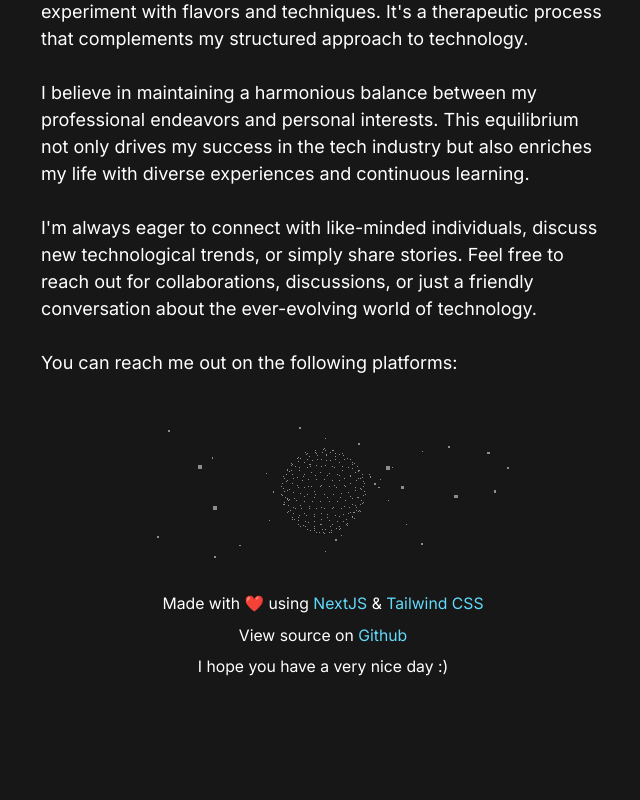
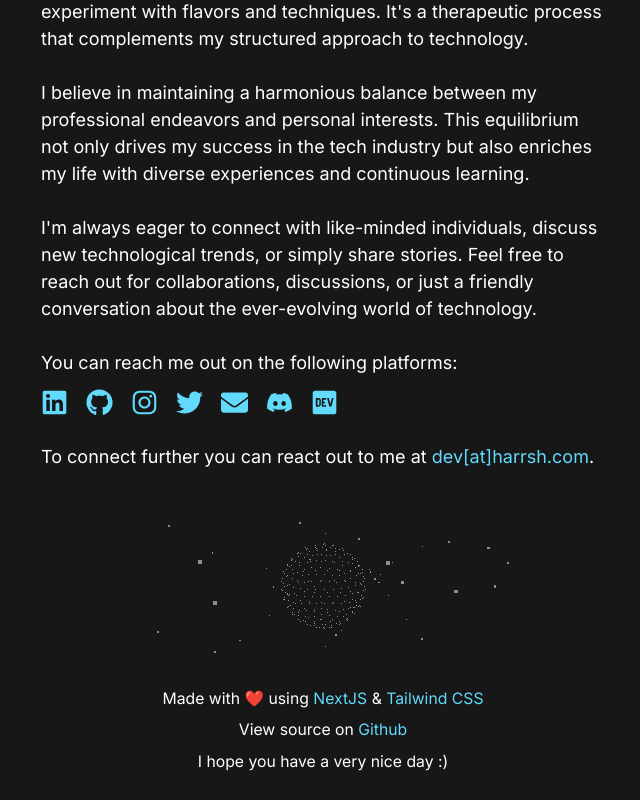
Before and after one commit to harrsh-in/professional-portfolio, a Next.js app: page /about in a window 1280 px wide. Shown: the part 628-1428 px from the top of the page, without its empty margins (317-957 px from the left). Before the commit the page ends 1334 px from the top, so only its background shows below. Built offline with nearby package versions, Linux system fonts and the light colour scheme.

Commit message:
Added social media list

```diff
--- a/package.json
+++ b/package.json
@@ -18,6 +18,7 @@
         "nextjs-toploader": "^1.6.4",
         "react": "^18",
         "react-dom": "^18",
+        "react-icons": "^4.12.0",
         "three": "^0.159.0"
     },
     "devDependencies": {
--- /dev/null
+++ b/src/app/about/IconLinks.ts
@@ -0,0 +1,49 @@
+import {
+    FaDev,
+    FaDiscord,
+    FaEnvelope,
+    FaGithub,
+    FaInstagram,
+    FaLinkedin,
+    FaTwitter,
+} from "react-icons/fa";
+
+const IconLinks = [
+    {
+        link: "https://www.linkedin.com/in/harrsh-in",
+        title: "Harrsh Patel's LinkedIn",
+        icon: FaLinkedin,
+    },
+    {
+        link: "https://github.com/harrsh-in",
+        title: "Harrsh Patel's GitHub",
+        icon: FaGithub,
+    },
+    {
+        link: "https://instagram.com/harrsh-in",
+        title: "Harrsh Patel's Instagram",
+        icon: FaInstagram,
+    },
+    {
+        link: "https://twitter.com/harrsh_in",
+        title: "Harrsh Patel's Twitter",
+        icon: FaTwitter,
+    },
+    {
+        link: "mailto:dev@harrsh.com",
+        title: "Send email to Harrsh Patel",
+        icon: FaEnvelope,
+    },
+    {
+        link: "https://discordapp.com/users/harrsh_in",
+        title: "Join Harrsh Patel on Discord",
+        icon: FaDiscord,
+    },
+    {
+        link: "https://dev.to/harrsh",
+        title: "Harrsh Patel's Dev.to blog",
+        icon: FaDev,
+    },
+];
+
+export default IconLinks;
--- /dev/null
+++ b/src/app/about/SocialMedia.tsx
@@ -0,0 +1,29 @@
+import React from "react";
+
+import Link from "next/link";
+
+import IconLinks from "./IconLinks";
+
+const SocialMedia = () => {
+    return (
+        <div className="mb-3 flex items-center gap-4">
+            {IconLinks.map((icon, index) => {
+                return (
+                    <Link
+                        key={index}
+                        href={icon.link}
+                        title={icon.title}
+                        target="_blank"
+                        rel="noopener noreferrer"
+                    >
+                        <span className="highlight text-2xl">
+                            <icon.icon />
+                        </span>
+                    </Link>
+                );
+            })}
+        </div>
+    );
+};
+
+export default SocialMedia;
--- a/src/app/about/page.tsx
+++ b/src/app/about/page.tsx
@@ -1,8 +1,8 @@
-import React from "react";
-
 import { Metadata } from "next";
+import Link from "next/link";
 
 import Heading from "./Heading";
+import SocialMedia from "./SocialMedia";
 import ParagraphText from "../../components/ParagraphText";
 import CommonMetaData from "../../constants/metadata";
 
@@ -64,6 +64,12 @@ const About = () => {
             <ParagraphText>
                 You can reach me out on the following platforms:
             </ParagraphText>
+            <SocialMedia />
+
+            <ParagraphText>
+                To connect further you can react out to me at{" "}
+                <Link href="mailto:dev@harrsh.com">dev[at]harrsh.com</Link>.
+            </ParagraphText>
         </div>
     );
 };
```
Also changed, not shown: .eslintrc.json, public/assets/icons/home.svg (deleted), 1 other file (tests, documents, lock files or other folders).
